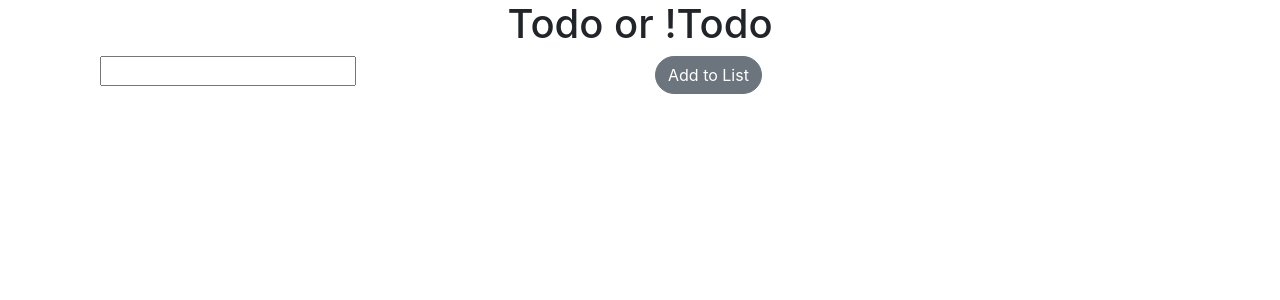
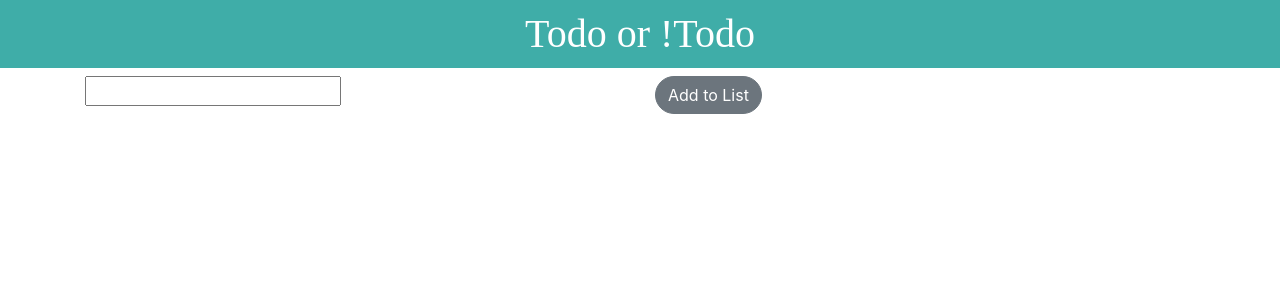
Before and after one commit to itissandeep98/VueTest, a Vue app: page / in a window 1280 px wide. Shown: the top 300 px of the page. Built offline with nearby package versions, Linux system fonts and the light colour scheme.

Commit message:
ui update

```diff
--- a/src/views/Home.vue
+++ b/src/views/Home.vue
@@ -1,7 +1,7 @@
 <template>
-	<div class="home container">
+	<div class="home">
 		<h1 class="text-center"> Todo or !Todo</h1>
-		<div class="container-fluid">
+		<div class="container">
 			<div class="row">
 				<div class="col-6">
 				<input type="text" v-model="inp"/>
@@ -32,5 +32,10 @@ export default {
 </script>
 
 <style scoped>
-
+h1{
+	background-color: #3fada8;
+	color: white;
+    padding: 10px;
+    font-family: "Times New Roman", Times, serif;
+}
 </style>
```
